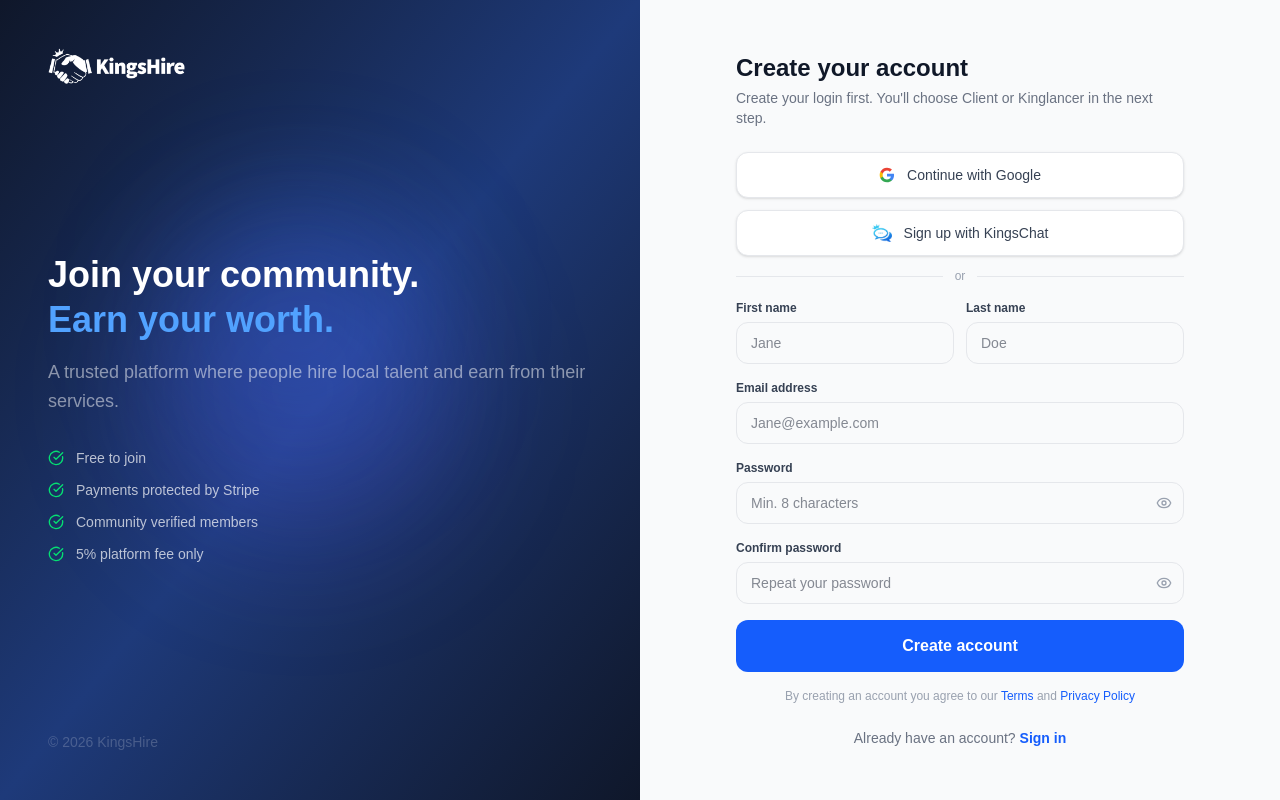
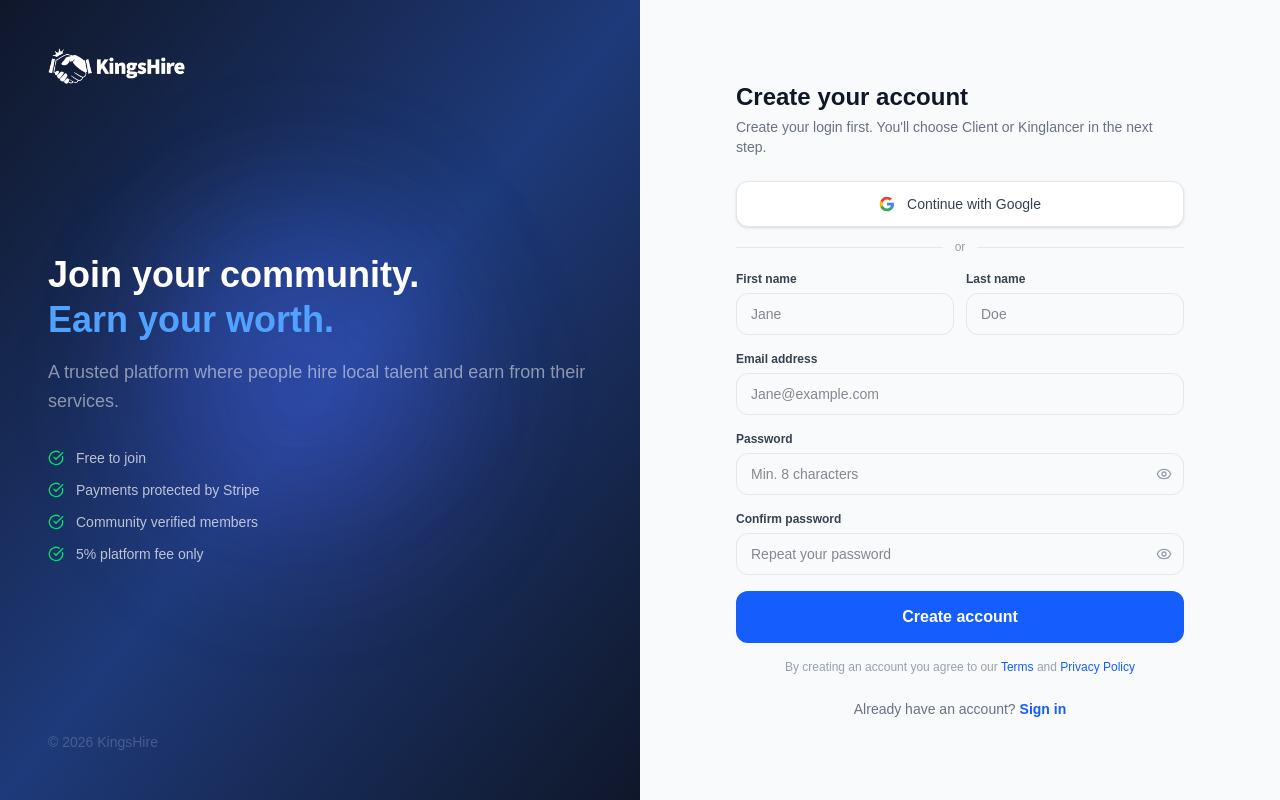
Before and after one commit to bernoulliMukuna21/kingshire-v3, a Next.js app: page /sign-up in a window 1280 px wide. Built offline with nearby package versions, Linux system fonts and the light colour scheme.

Commit message:
chore: hide KingsChat button temporarily (WIP)

```diff
--- a/app/sign-in/page.tsx
+++ b/app/sign-in/page.tsx
@@ -7,7 +7,6 @@
 import { createClient } from "@/lib/supabase/client";
 import AuthLayout from "@/components/auth/AuthLayout";
 import GoogleButton from "@/components/auth/GoogleButton";
-import KingsChatButton from "@/components/auth/KingsChatButton";
 import { Button } from "@/components/ui/Button";
 import { Field } from "@/components/ui/Field";
 import { getRoleHome } from "@/lib/roles";
@@ -104,7 +103,6 @@
         <p className="text-gray-500 mb-8 text-sm">Enter your details below.</p>
 
         <GoogleButton onClick={handleGoogleSignIn} />
-        <KingsChatButton />
 
         {authSuccess === "password_reset" && (
           <div className="mb-4 px-4 py-3 bg-green-50 border border-green-200 rounded-xl text-sm text-green-700">
--- a/app/sign-up/page.tsx
+++ b/app/sign-up/page.tsx
@@ -8,7 +8,6 @@
 import { createClient } from "@/lib/supabase/client";
 import AuthLayout from "@/components/auth/AuthLayout";
 import GoogleButton from "@/components/auth/GoogleButton";
-import KingsChatButton from "@/components/auth/KingsChatButton";
 import {
   EMAIL_VALIDATION_MESSAGE,
   isValidEmailAddress,
@@ -166,7 +165,6 @@
               </p>
 
               <GoogleButton onClick={handleGoogleSignUp} />
-              <KingsChatButton label="Sign up with KingsChat" />
 
               {error && (
                 <div className="mb-4 px-4 py-3 bg-red-50 border border-red-200 rounded-xl text-sm text-red-600">
--- a/components/auth/GoogleButton.tsx
+++ b/components/auth/GoogleButton.tsx
@@ -34,6 +34,12 @@
         </svg>
         {label}
       </button>
+
+      <div className="flex items-center gap-3 mb-4">
+        <div className="flex-1 h-px bg-gray-200" />
+        <span className="text-xs text-gray-400">or</span>
+        <div className="flex-1 h-px bg-gray-200" />
+      </div>
     </>
   );
 }
```
